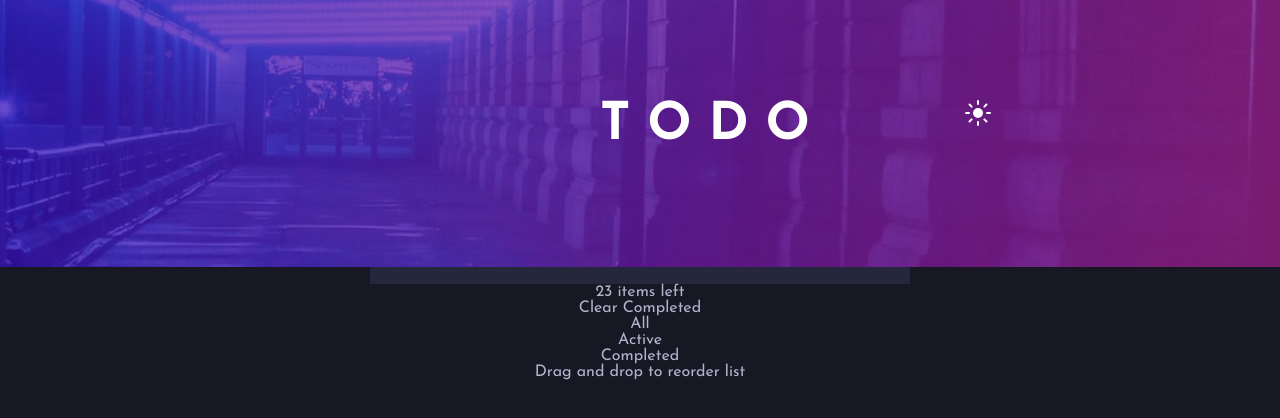
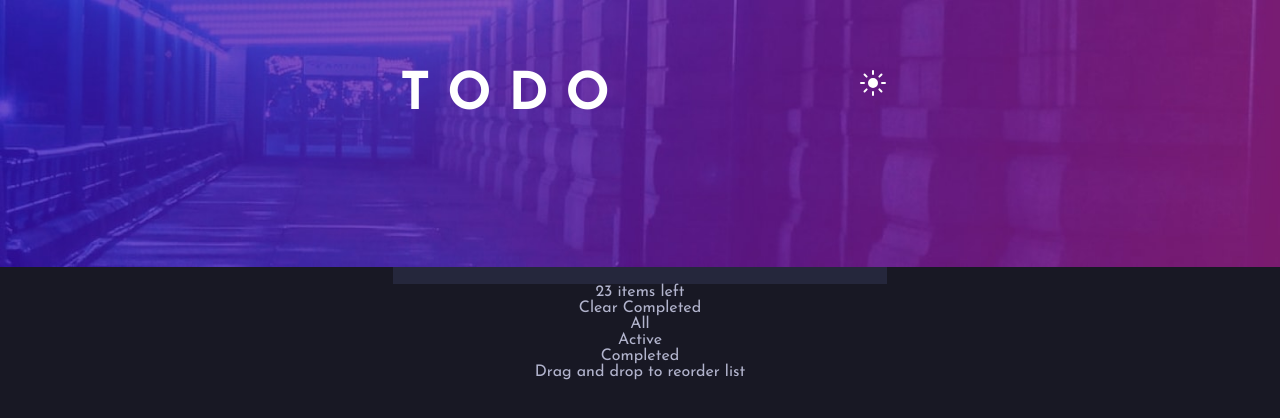
Before and after one commit to Kerilet/Todo_App, a React (Create React App) app: page / in a window 1280 px wide. Shown: the top 418 px of the page. Built offline with nearby package versions, Linux system fonts and the light colour scheme.

Commit message:
temporary

```diff
--- a/src/App.module.css
+++ b/src/App.module.css
@@ -11,16 +11,16 @@
 .todoTitle {
   font-size: 52px;
   color: #fff;
-  margin-left: 600px;
+  margin-left: 400px;
   position: absolute;
-  padding-top: 100px;
+  padding-top: 70px;
   font-weight: 700;
 }
 
 .sunDesktop {
-  margin-left: 325px;
+  margin-left: 220px;
   position: absolute;
-  padding-top: 100px;
+  padding-top: 70px;
   font-weight: 700;
 }
 
@@ -37,7 +37,7 @@
   background-color: #25273c;
   border: none;
   outline: none;
-  width: 536px;
+  width: 490px;
 }
 
 .attribution {
```
Also changed, not shown: 1 other file (tests, documents, lock files or other folders).
